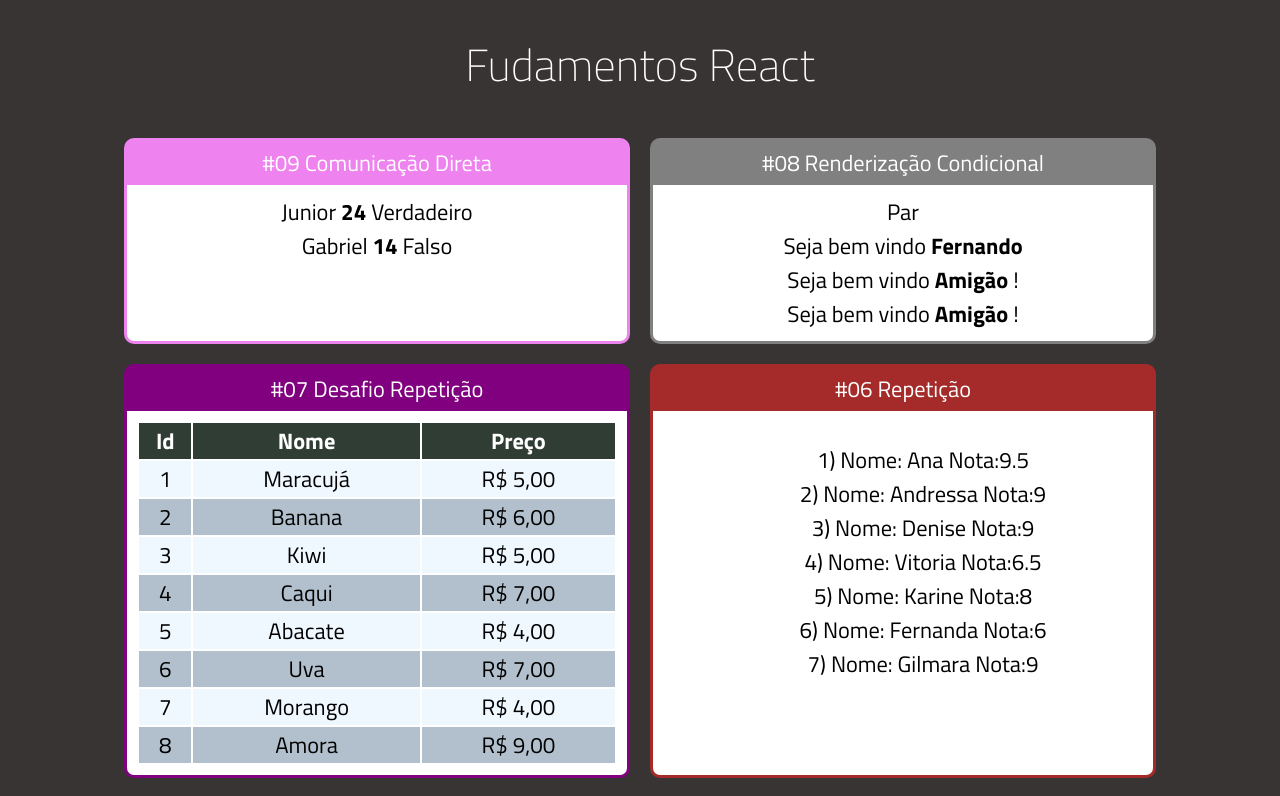
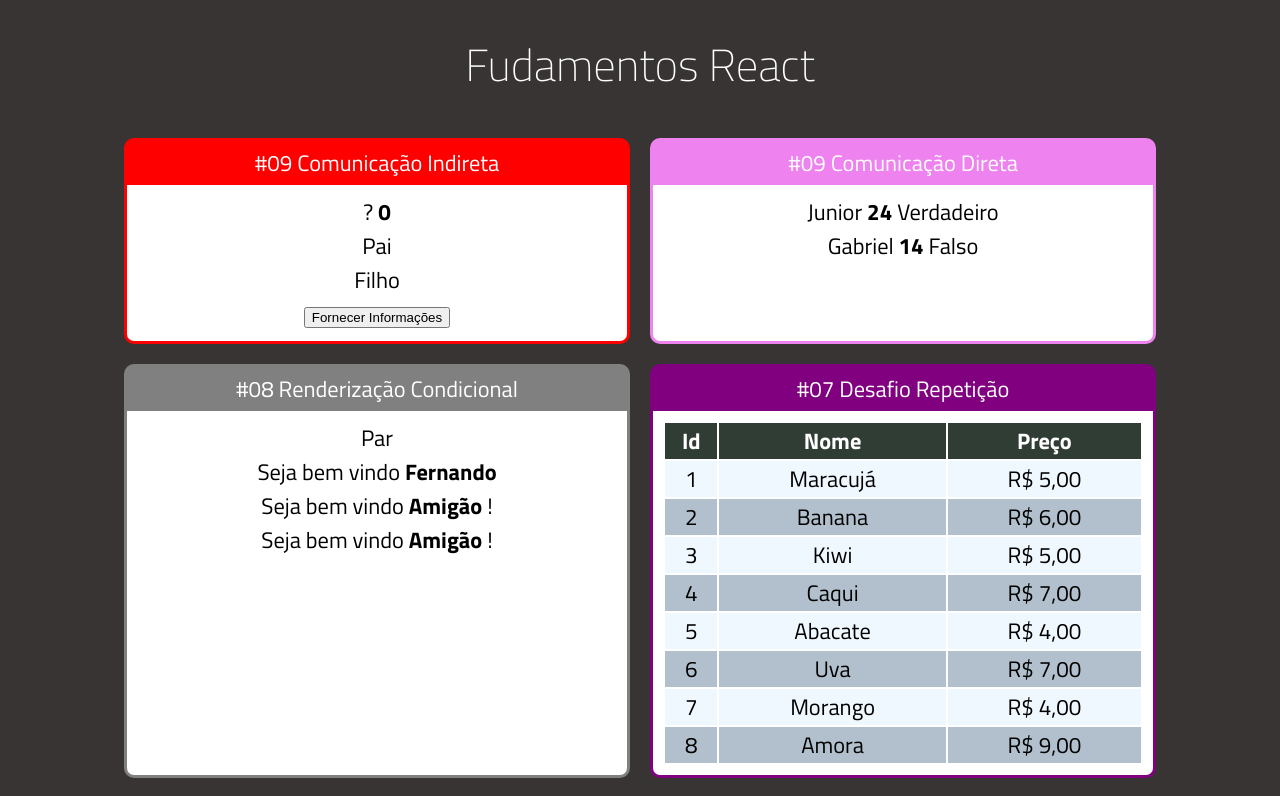
Before and after one commit to caiquewin/LearnReact, a React (Create React App) app: page / in a window 1280 px wide. Shown: the top 796 px of the page. Built offline with nearby package versions, Linux system fonts and the light colour scheme.

Commit message:
adicionando alteração aparti do componente filho e alterar no componente pai

```diff
--- a/src/App.jsx
+++ b/src/App.jsx
@@ -1,8 +1,9 @@
 import "./App.css";
 import React from "react";
 
+import InderetaPai from './components/comunicacao/InderetaPai'
+import DiretaPai from'./components/comunicacao/DiretaPai';
 import Card from "./components/layout/Card";
-import DiretaPai from'./components/comunicacao/DiretaPai'
 import UsuarioInfo from "./components/condicional/UsuarioInfo";
 import ParOuImpar from "./components/condicional/ParOuImpar";
 import TabelaProdutos from "./components/repeticao/TabelaProdutos";
@@ -20,6 +21,10 @@ export default function App(props) {
       <h1>Fudamentos React</h1>
 
       <div className="Cards">
+      <Card titulo="#09 Comunicação Indireta" color="red">
+      <InderetaPai></InderetaPai>
+        </Card>
+
       <Card titulo="#09 Comunicação Direta" color="violet">
       <DiretaPai></DiretaPai>
         </Card>
--- /dev/null
+++ b/src/components/comunicacao/InderetaFilho.jsx
@@ -0,0 +1,13 @@
+import React from "react";
+
+export default props =>{
+    const cv = props.quandoClicar
+    return(
+        <div>
+            Filho
+            <div>
+            <button onClick={_=> cv('joao',53,true) }>Fornecer Informações</button>
+            </div>
+        </div>
+    )
+}
--- /dev/null
+++ b/src/components/comunicacao/InderetaPai.jsx
@@ -0,0 +1,23 @@
+import React from "react";
+
+import IndiretaFilho from "./InderetaFilho";
+
+//passar nome idade nerd
+
+export default props =>{
+    let nome = "?";
+    let idade =0;
+    let nerd;
+    function fornecerInformacoes(nome,idade,nerd){
+            console.log(nome,idade,nerd);
+    }
+    return(
+        <div>
+            <span>{nome} </span>
+            <span><strong>{idade} </strong></span>
+            <span>{nerd}</span>
+         <div>Pai</div>
+            <IndiretaFilho quandoClicar={fornecerInformacoes}>IndiretaFilho</IndiretaFilho>
+        </div>
+    )
+}
```
